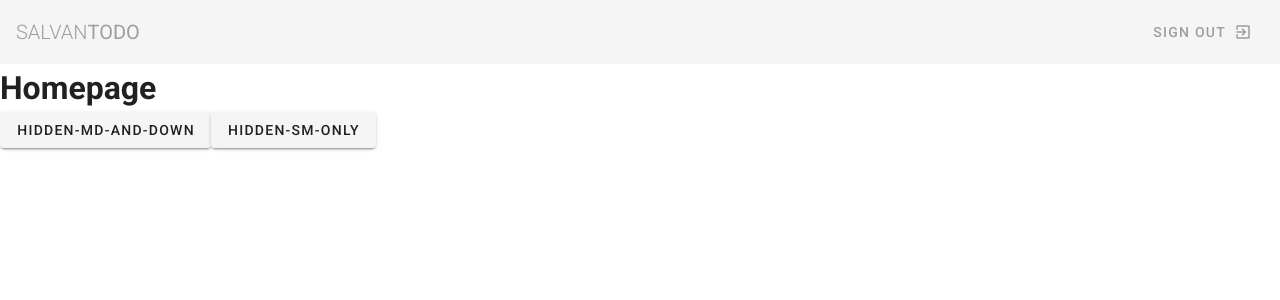
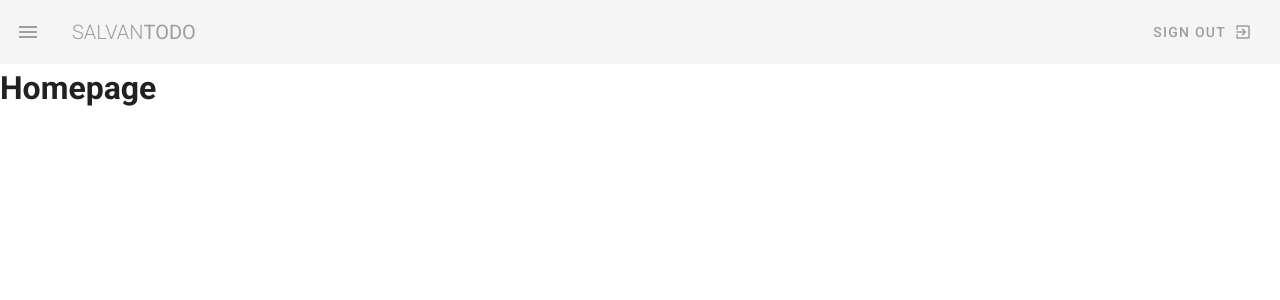
Before and after one commit to linearsachin/vue-todo, a Vue app: page / in a window 1280 px wide. Shown: the top 300 px of the page. Built offline with nearby package versions, Linux system fonts and the light colour scheme.

Commit message:
Side Navigation

```diff
--- a/src/components/Navbar.vue
+++ b/src/components/Navbar.vue
@@ -1,7 +1,7 @@
 <template>
     <nav>
         <v-app-bar flat app>
-            <v-toolbar-title class="text-uppercase grey--text">
+                <v-app-bar-nav-icon class="grey--text" @click="drawer=!drawer"></v-app-bar-nav-icon>            <v-toolbar-title class="text-uppercase grey--text">
                 <span class="font-weight-light">Salvan</span>
                 <span>Todo</span>
             </v-toolbar-title>
@@ -11,11 +11,19 @@
                 <v-icon right>exit_to_app</v-icon>
             </v-btn>
         </v-app-bar>
+
+        <v-navigation-drawer v-model="drawer" class="indigo" app>
+            <p >test</p>
+        </v-navigation-drawer>
     </nav>
 </template>
 
 <script>
 export default {
-
+    data(){
+        return{
+            drawer:false,
+        }
+    }
 };
 </script>
--- a/src/views/Home.vue
+++ b/src/views/Home.vue
@@ -1,9 +1,7 @@
 <template>
   <div class="home">
     <h1>Homepage</h1>
-    <v-btn class="hidden-md-and-down">hidden-md-and-down</v-btn>
-    <v-btn class="hidden-md-and-up">hidden-md-and-up</v-btn>
-    <v-btn class="hidden-sm-only">hidden-sm-only</v-btn>
+
 
   </div>
 </template>
```
